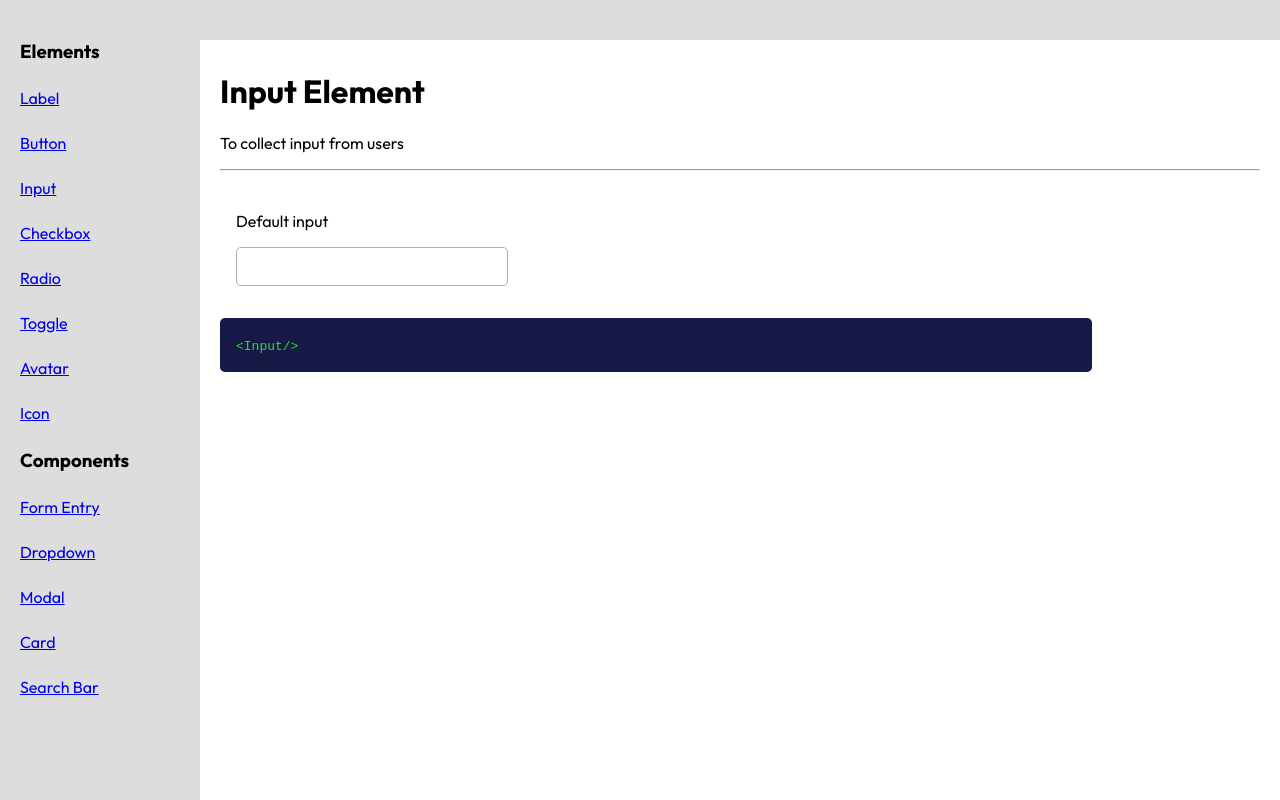
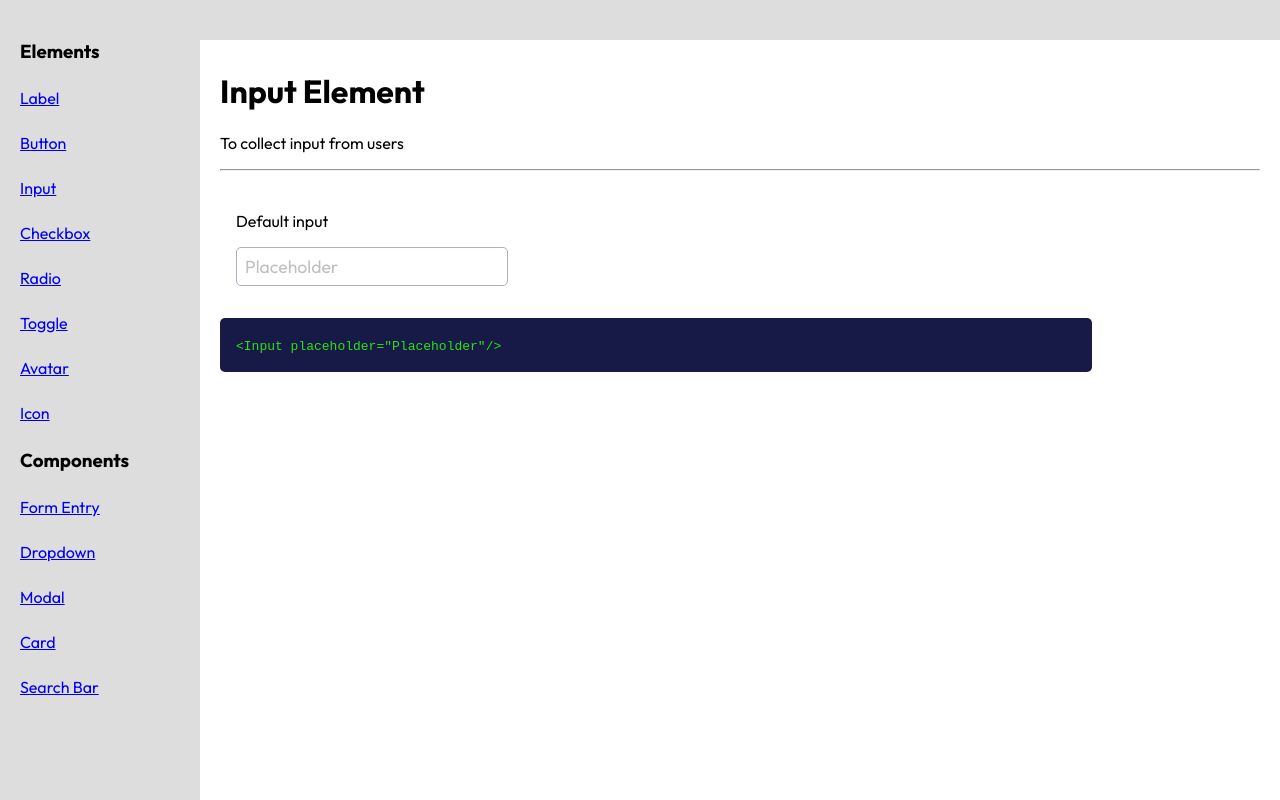
Before and after one commit to gustavozapata/eco, a React (Create React App) app in the folder eco-all-react/: page /templates/documentation/Input in a window 1280 px wide. Built offline with nearby package versions, Linux system fonts and the light colour scheme.

Commit message:
update input page

```diff
--- a/eco-all-react/src/apps/eco-templates/documentation/src/pages/InputPage/InputPage.js
+++ b/eco-all-react/src/apps/eco-templates/documentation/src/pages/InputPage/InputPage.js
@@ -14,10 +14,10 @@ const FormEntryPage = () => {
       <Row>
         <Column>
           <p>Default input</p>
-          <Input />
+          <Input placeholder="Placeholder" />
         </Column>
       </Row>
-      <CodeSnippet code={`<Input/>`} />
+      <CodeSnippet code={`<Input placeholder="Placeholder"/>`} />
     </Layout>
   );
 };
```
